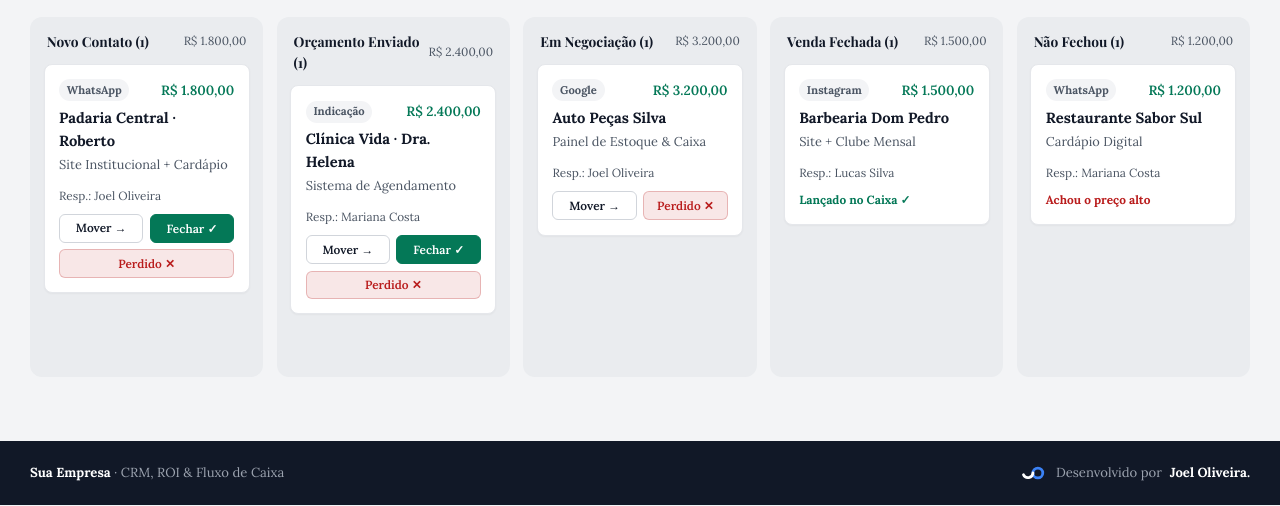
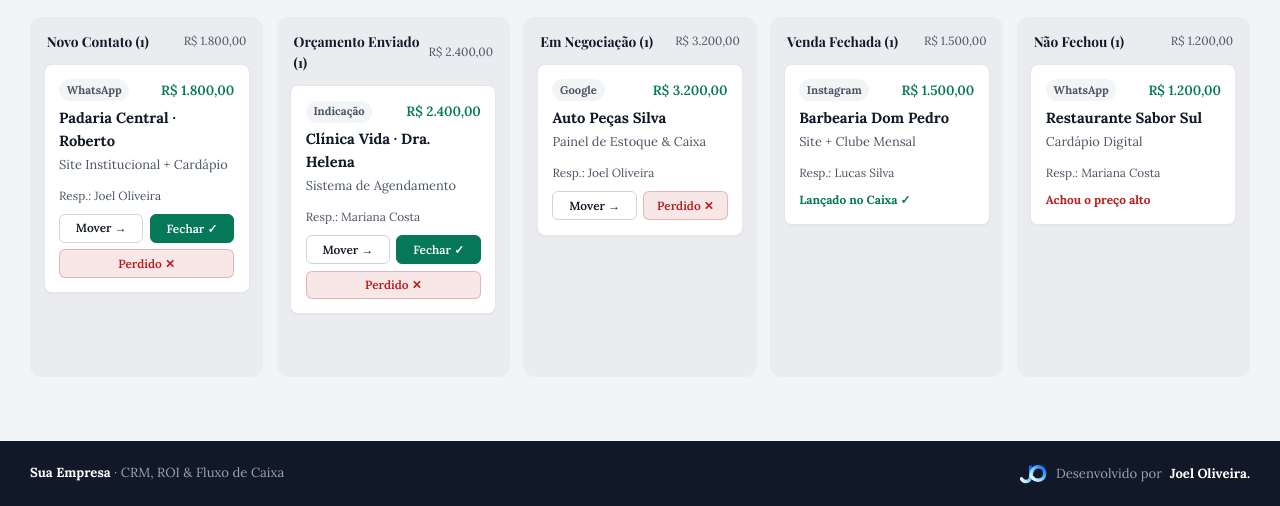
Before and after one commit to joeloliveira123/crm-caixa, a plain HTML site: page index.html in a window 1280 px wide. Shown: the part 363-869 px from the top of the page. Drawn offline with nearby package versions, Linux system fonts and the light colour scheme.

Commit message:
style: atualiza monograma SVG JO exato do usuario

```diff
--- a/index.html
+++ b/index.html
@@ -256,9 +256,16 @@
       <div class="container footer-inner">
         <span><strong id="footer-biz-name">Sua Empresa</strong> · CRM, ROI &amp; Fluxo de Caixa</span>
         <span style="display:inline-flex;align-items:center;gap:0.5rem;">
-          <svg width="28" height="18" viewBox="0 0 64 42" fill="none" xmlns="http://www.w3.org/2000/svg" aria-hidden="true">
-            <circle cx="41" cy="21" r="11.5" stroke="#3B82F6" stroke-width="6.5" />
-            <path d="M7.5 25 A 11.5 11.5 0 0 0 29.5 21" stroke="#FFFFFF" stroke-width="6.5" stroke-linecap="round" />
+          <svg width="28" height="22" viewBox="0 0 200 160" fill="none" xmlns="http://www.w3.org/2000/svg" aria-hidden="true">
+            <defs>
+              <linearGradient id="joFooterGrad" x1="0%" y1="100%" x2="100%" y2="0%">
+                <stop offset="0%" stop-color="#FFFFFF" />
+                <stop offset="45%" stop-color="#7DD3FC" />
+                <stop offset="100%" stop-color="#0066FF" />
+              </linearGradient>
+            </defs>
+            <path d="M58 38 V104 C58 130 43 144 23 144 C8 144 -3 136 -9 124" transform="translate(18,-10)" fill="none" stroke="url(#joFooterGrad)" stroke-width="25" stroke-linecap="round" />
+            <path d="M78 97 C78 66 94 27 129 27 C159 27 178 48 178 75 C178 104 158 125 131 125 C109 125 94 115 84 99" fill="none" stroke="url(#joFooterGrad)" stroke-width="25" stroke-linecap="round" stroke-linejoin="round" />
           </svg>
           Desenvolvido por <strong>Joel Oliveira.</strong>
         </span>
```
